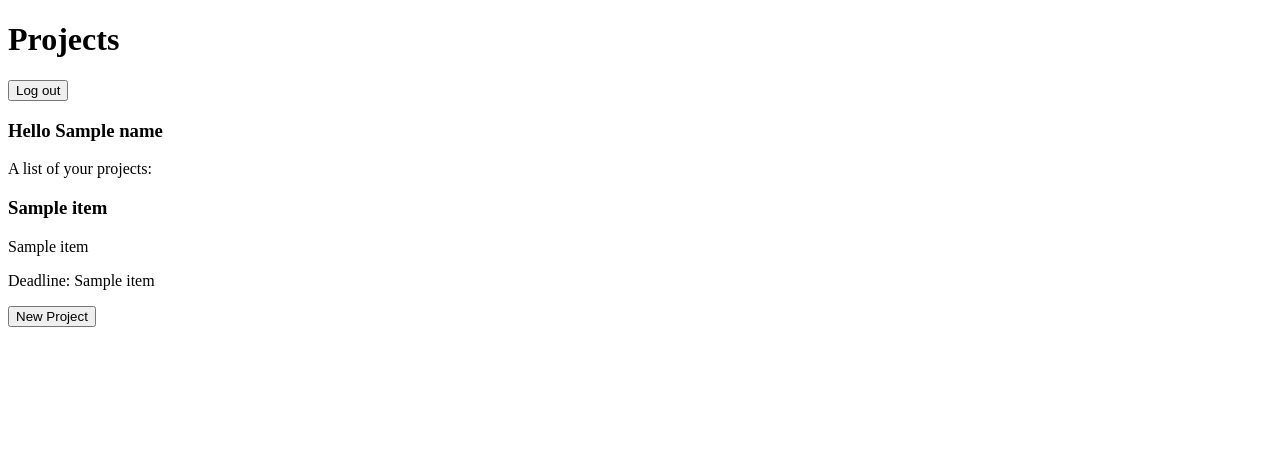
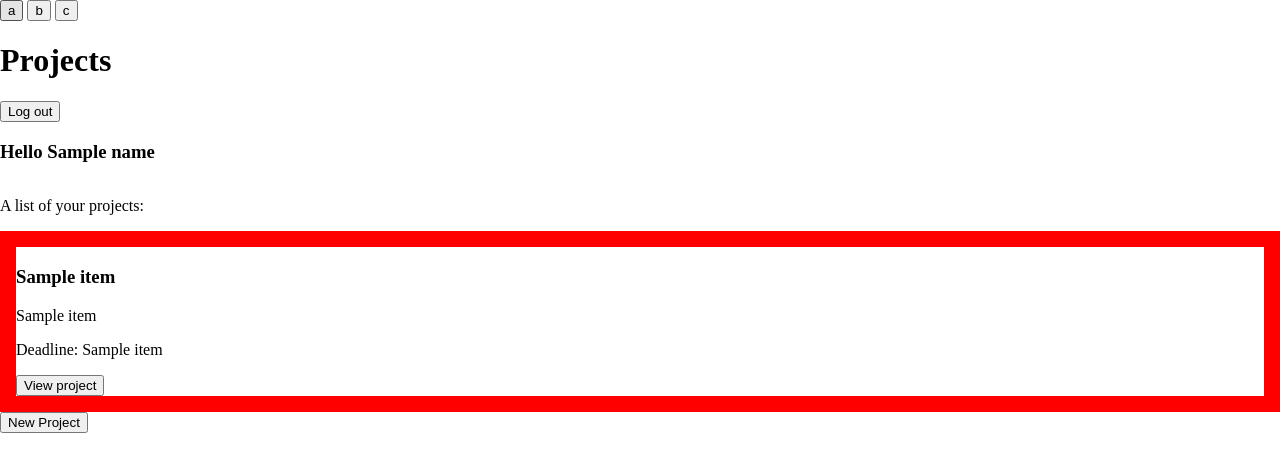
Before and after one commit to Chyrion/ProjectManagementApp, a Flask app: template templates/projects.html in a window 1280 px wide. Shown: the top 472 px of the page. Run offline with Flask 2, Linux system fonts and the light colour scheme; the template is opened without the code that fills it: most values are stand-ins (such as "Sample title", 1, 10 or a date in 2020).

Commit message:
Added: stylesheet, layout template, viewing a project

```diff
--- a/sessionsystem.py
+++ b/sessionsystem.py
@@ -12,7 +12,7 @@ def register(username, password):
         existing_user = res.fetchone()
     except:
         pass
-    if existing_user[0] == username:
+    if existing_user:
         return False
 
     pass_hash = generate_password_hash(password)
--- /dev/null
+++ b/static/main.css
@@ -0,0 +1,18 @@
+body {
+  margin: 0;
+}
+
+.container {
+  display: grid;
+  grid-template:
+    'navbar navbar navbar' 100wv
+    'left content right' auto
+    'footer footer footer' 100wv;
+}
+
+.navbar {
+}
+
+.project-item {
+  border: 1em solid red;
+}
--- /dev/null
+++ b/templates/layout.html
@@ -0,0 +1,15 @@
+<!DOCTYPE html>
+<head>
+  <title>{% block title %}{% endblock %}</title>
+  <link href="../static/main.css" rel="stylesheet" />
+</head>
+<body>
+  <div class="container">
+    <div class="navbar">
+      <button>a</button>
+      <button>b</button>
+      <button>c</button>
+    </div>
+    {% block content %} {% endblock %}
+  </div>
+</body>
--- a/templates/newproject.html
+++ b/templates/newproject.html
@@ -1,6 +1,7 @@
 <!DOCTYPE html>
 <head>
   <title>Create project - Project Management App</title>
+  <link rel="stylesheet" href="../static/main.css" />
 </head>
 <body>
   <div class="project-create">
--- a/templates/projects.html
+++ b/templates/projects.html
@@ -1,8 +1,5 @@
-<!DOCTYPE html>
-<head>
-  <title>Projects - Project Management App</title>
-</head>
-<body>
+{% extends 'layout.html' %} {% block title %}Projects{% endblock %} {% block
+content %}
 <!-- This script prevents resubmitting forms, which can create duplicate entries in the database -->
 <script>
   if (window.history.replaceState) {
@@ -16,10 +13,13 @@
 <h3>Hello {{ name }}</h3>
 <p>A list of your projects:</p>
 {% if projects %} {% for item in projects %}
-  <div class="project-item">
+<div class="project-item" id="{{ item[0] }}">
   <h3>{{ item[1] }}</h3>
   <p>{{ item[2] }}</p>
   <p>Deadline: {{ item[3] }}</p>
+  <form action="/projectview/{{ item[0] }}">
+    <input type="submit" value="View project" />
+  </form>
 </div>
 {% endfor %} {% else %}
 <p>No projects found!</p>
@@ -27,4 +27,4 @@
 <a href="/newproject">
   <button name="create_project">New Project</button>
 </a>
-</body>
+{% endblock %}
--- a/templates/projectview.html
+++ b/templates/projectview.html
@@ -5,6 +5,7 @@
 <body>
   <div class="project-info">
     <h3>A project</h3>
+    <p>{{ project }}</p>
     <p>There is a project here, believe it or not!</p>
   </div>
 </body>
```
Also changed, not shown: projects.py (+22 -0 lines), routes.py (+7 -3 lines). Lines whose indentation alone changed are shown as unchanged.
